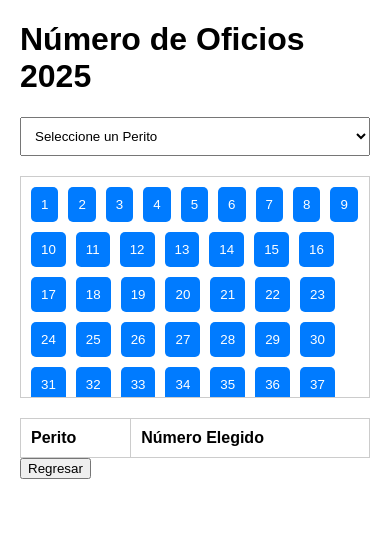
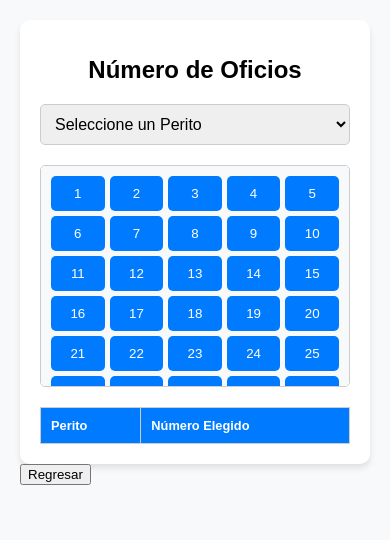
Before and after one commit to Ecumbe/peritos, a website: page elegir-numeros.html in a window 390 px wide. Drawn offline with Linux system fonts and the light colour scheme; no server answers; a script that the page names is missing.

Commit message:
Update elegir-numeros.html

```diff
--- a/elegir-numeros.html
+++ b/elegir-numeros.html
@@ -3,22 +3,40 @@
 <head>
     <meta charset="UTF-8">
     <meta name="viewport" content="width=device-width, initial-scale=1.0">
-    <title>Número de Oficios 2025</title>
-
+    <title>Número de Oficios</title>
     <style>
         body {
             font-family: Arial, sans-serif;
             margin: 20px;
+            background-color: #f8f9fa;
         }
+
         .container {
             max-width: 800px;
             margin: auto;
+            padding: 20px;
+            background-color: #ffffff;
+            box-shadow: 0px 4px 6px rgba(0, 0, 0, 0.1);
+            border-radius: 10px;
         }
+
+        h1 {
+            font-size: 1.5rem;
+            margin-bottom: 20px;
+            display: flex;
+            justify-content: space-between;
+            align-items: center;
+        }
+
         select {
             width: 100%;
             padding: 10px;
             margin-bottom: 20px;
+            border: 1px solid #ccc;
+            border-radius: 5px;
+            font-size: 1rem;
         }
+
         .number-list {
             display: flex;
             flex-wrap: wrap;
@@ -27,31 +45,51 @@
             overflow-y: auto;
             border: 1px solid #ccc;
             padding: 10px;
+            border-radius: 5px;
+            background-color: #f8f9fa;
         }
+
         .number-list button {
+            flex: 1 1 60px;
             padding: 10px;
             background-color: #007bff;
             color: white;
             border: none;
             border-radius: 5px;
             cursor: pointer;
+            text-align: center;
         }
+
         .number-list button:disabled {
             background-color: #ccc;
             cursor: not-allowed;
         }
+
         table {
             width: 100%;
             border-collapse: collapse;
             margin-top: 20px;
         }
+
         table, th, td {
             border: 1px solid #ccc;
         }
+
         th, td {
             padding: 10px;
             text-align: left;
+            font-size: 0.9rem;
         }
+
+        th {
+            background-color: #007bff;
+            color: white;
+        }
+
+        .table-container {
+            overflow-x: auto;
+        }
+
         .reset-button {
             padding: 10px;
             background-color: #dc3545;
@@ -59,8 +97,12 @@
             border: none;
             border-radius: 5px;
             cursor: pointer;
-            margin-top: 20px;
         }
+
+        .reset-button:hover {
+            background-color: #c82333;
+        }
+
         .invisible {
             opacity: 0;
             position: absolute;
@@ -68,18 +110,41 @@
             left: 150px;
             cursor: pointer;
         }
+
         .invisible:hover {
             opacity: 1;
             background-color: #dc3545;
             color: white;
         }
+
+        /* Responsive Design */
+        @media (max-width: 600px) {
+            h1 {
+                flex-direction: column;
+                gap: 10px;
+            }
+
+            .number-list {
+                gap: 5px;
+            }
+
+            .number-list button {
+                flex: 1 1 50px;
+            }
+
+            th, td {
+                font-size: 0.8rem;
+            }
+        }
     </style>
 </head>
 <body>
     <div class="container">
-        <h1>Número de Oficios 2025
+        <h1>
+            Número de Oficios
             <button class="reset-button invisible" id="resetButton">L</button>
         </h1>
+
         <select id="peritoSelect">
             <option value="">Seleccione un Perito</option>
         </select>
@@ -88,6 +153,7 @@
             <!-- Botones de números se generarán dinámicamente aquí -->
         </div>
 
+        <div class="table-container">
             <table>
                 <thead>
                     <tr>
@@ -100,6 +166,7 @@
                 </tbody>
             </table>
         </div>
+    </div>
 
     <script src="https://cdnjs.cloudflare.com/ajax/libs/xlsx/0.18.5/xlsx.full.min.js"></script>
     <script>
@@ -110,7 +177,6 @@
         let availableNumbers = Array.from({ length: 2000 }, (_, i) => i + 1);
         let selectedData = [];
 
-        // Leer y procesar flagrancia.xlsx
         async function loadPeritos() {
             const response = await fetch('flagrancia.xlsx');
             const arrayBuffer = await response.arrayBuffer();
@@ -127,7 +193,6 @@
             });
         }
 
-        // Crear botones de números
         function renderNumberButtons() {
             numberList.innerHTML = '';
             availableNumbers.forEach(num => {
@@ -138,7 +203,6 @@
             });
         }
 
-                // Seleccionar número y registrar
         function selectNumber(number) {
             const perito = peritoSelect.value;
             if (!perito) {
@@ -146,7 +210,6 @@
                 return;
             }
 
-            // Actualizar datos seleccionados
             selectedData.push({ perito, numero: number });
             availableNumbers = availableNumbers.filter(num => num !== number);
             renderNumberButtons();
@@ -154,7 +217,6 @@
             saveToLocal();
         }
 
-        // Actualizar tabla de resultados
         function updateResultTable() {
             resultTable.innerHTML = '';
             selectedData.forEach(({ perito, numero }) => {
@@ -164,12 +226,10 @@
             });
         }
 
-        // Guardar datos en localStorage
         function saveToLocal() {
             localStorage.setItem('selectedData', JSON.stringify(selectedData));
         }
 
-        // Cargar datos de localStorage
         function loadFromLocal() {
             const storedData = localStorage.getItem('selectedData');
             if (storedData) {
@@ -180,7 +240,6 @@
             }
         }
 
-        // Limpiar datos
         function clearData() {
             selectedData = [];
             availableNumbers = Array.from({ length: 2000 }, (_, i) => i + 1);
@@ -189,31 +248,11 @@
             localStorage.removeItem('selectedData');
         }
 
-        // Agregar evento al botón de limpiar
         resetButton.addEventListener('click', clearData);
 
-        // Inicializar
         loadPeritos();
         renderNumberButtons();
         loadFromLocal();
-       // Agregar función para generar archivo CSV
-function generateCsv() {
-    const csvContent = `Perito,Numero\n` + selectedData.map(({ perito, numero }) => `${perito},${numero}`).join('\n');
-    const encodedUri = encodeURI(`data:text/csv;charset=utf-8,${csvContent}`);
-    const link = document.createElement('a');
-    link.setAttribute('href', encodedUri);
-    link.setAttribute('download', 'numeros.csv');
-    link.click();
-}
-
-// Agregar botón para generar archivo CSV
-const csvButton = document.createElement('button');
-csvButton.textContent = '_';
-csvButton.onclick = generateCsv;
-csvButton.className = 'invisible';
-csvButton.style.top = '0';
-csvButton.style.left = '250px';
-document.body.appendChild(csvButton);
 
     </script>
     <button onclick="window.location.href='index.html'" class="btn btn-primary">Regresar</button>
```
Lines whose indentation alone changed are shown as unchanged.
